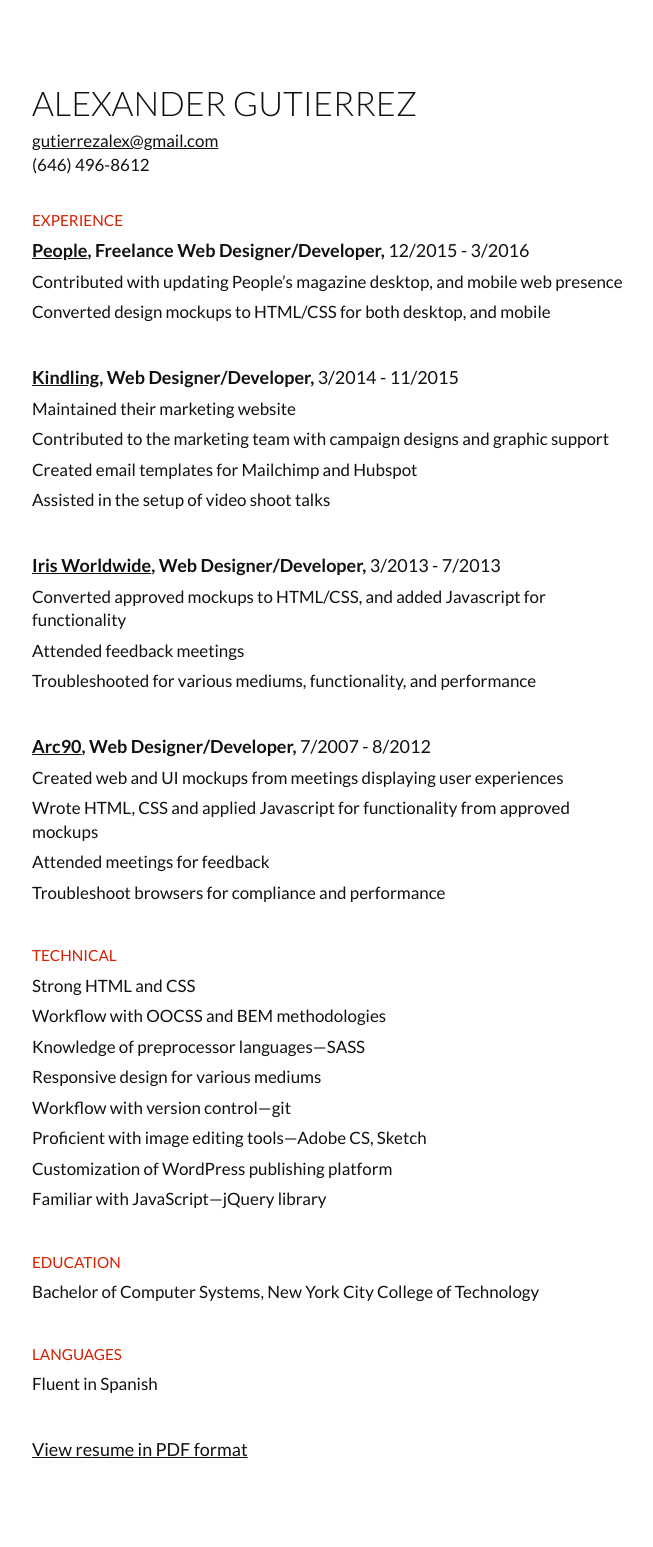
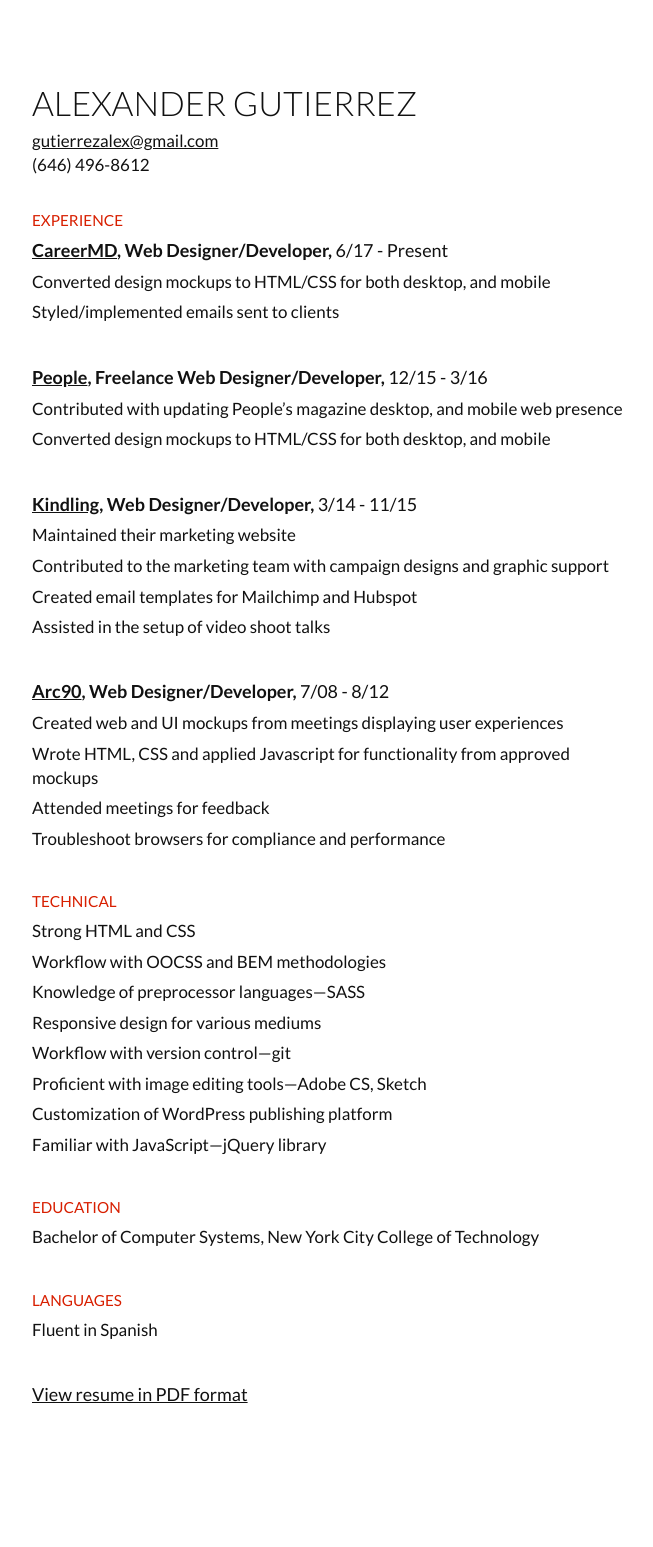
Before and after one commit to gutierrezalex/gutierreza, a Jekyll site: the page built from resume.md, in a window 1280 px wide. Shown: the whole page, without its empty margins (308-961 px from the left). Built offline with Jekyll 4.4.1, drawn with Linux system fonts in a browser that asks for light colours; after the commit the page ends 1492 px from its top, so only the background shows below that.

Commit message:
Edited resume and tweaked home's bg color

```diff
--- a/_sass/_layout.scss
+++ b/_sass/_layout.scss
@@ -89,7 +89,7 @@ footer {
  * Homepage
  */
 .home {
-	background-color: $background-color-main;
+	background-color: $background-color-main-lighter;
 	background: linear-gradient(to left, $background-color-main, $background-color-main-lighter);
 
 	article {
--- a/css/main.scss
+++ b/css/main.scss
@@ -14,8 +14,8 @@ $font-size-lrg: 1.5em;
 $font-size-xlrg: 2em;
 
 $text-color: #111;
-$background-color-main: #F4C9A1;
-$background-color-main-lighter: #FACB97;
+$background-color-main: #eacda3;
+$background-color-main-lighter: #eacda3;
 
 $background-color-taskbar: #C5A689;
 
--- a/resume.md
+++ b/resume.md
@@ -12,25 +12,24 @@ title:  "Alexander Gutierrez"
 
 #### Experience
 
-### [People](http://people.com/), Freelance Web Designer/Developer, *12/2015 - 3/2016*
+### [CareerMD](http://www.careermd.com/), Web Designer/Developer, *6/17 - Present*
+
+- Converted design mockups to HTML/CSS for both desktop, and mobile
+- Styled/implemented emails sent to clients
+
+### [People](http://people.com/), Freelance Web Designer/Developer, *12/15 - 3/16*
 
 - Contributed with updating People’s magazine desktop, and mobile web presence
 - Converted design mockups to HTML/CSS for both desktop, and mobile
 
-### [Kindling](http://kindlingapp.com/), Web Designer/Developer, *3/2014 - 11/2015*
+### [Kindling](http://kindlingapp.com/), Web Designer/Developer, *3/14 - 11/15*
 
 - Maintained their marketing website
 - Contributed to the marketing team with campaign designs and graphic support
 - Created email templates for Mailchimp and Hubspot
 - Assisted in the setup of video shoot talks
 
-### [Iris Worldwide](http://www.iris-worldwide.com/), Web Designer/Developer, *3/2013 - 7/2013*
-
-- Converted approved mockups to HTML/CSS, and added Javascript for functionality
-- Attended feedback meetings
-- Troubleshooted for various mediums, functionality, and performance
-
-### [Arc90](http://www.arc90.com/), Web Designer/Developer, *7/2007 - 8/2012*
+### [Arc90](http://www.arc90.com/), Web Designer/Developer, *7/08 - 8/12*
 
 - Created web and UI mockups from meetings displaying  user experiences
 - Wrote HTML, CSS and applied Javascript for functionality from approved mockups
```
Also changed, not shown: 1 other file.
